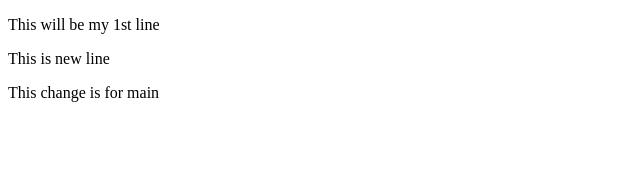
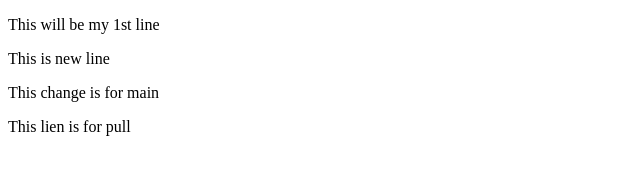
Before and after one commit to Sweety-Mitra/git-html-practice, a plain HTML site: page index.html in a window 1280 px wide. Shown: the whole page, without its empty margins (0-640 px from the left). Drawn offline with Linux system fonts and the light colour scheme.

Commit message:
Add new line for pull request in index.html

```diff
--- a/index.html
+++ b/index.html
@@ -9,5 +9,6 @@
     <p> This will be my 1st line</p>
     <p>This is new line</p>
     <p>This change is for main</p>
+    <p>This lien is for pull</p>
 </body>
 </html>
```
